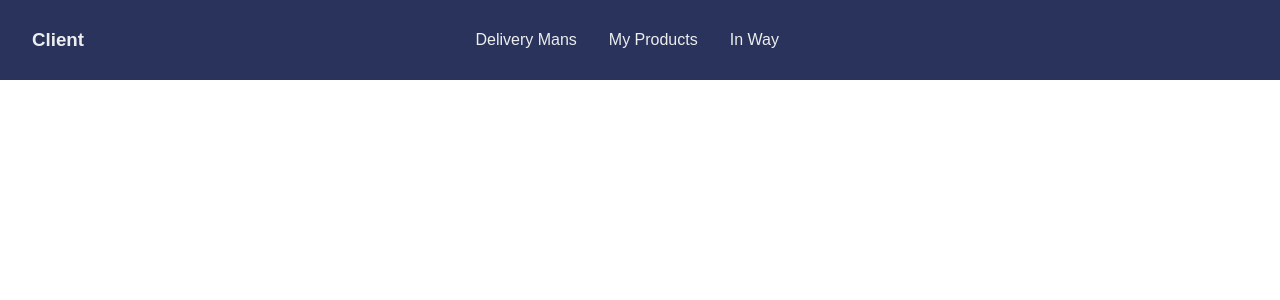
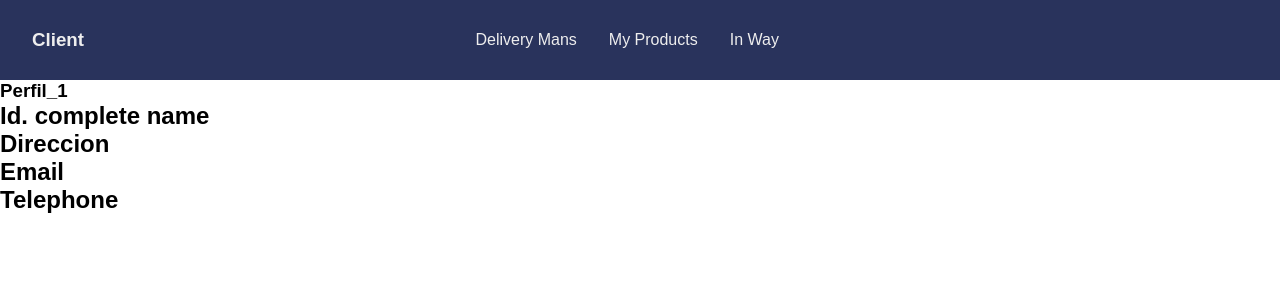
Before and after one commit to mrHann69/proyecto-curso-www, a React (Create React App) app: page /client in a window 1280 px wide. Shown: the top 300 px of the page. Built offline with nearby package versions, Linux system fonts and the light colour scheme.

Commit message:
intento 2 ruta 0

```diff
--- a/package.json
+++ b/package.json
@@ -3,6 +3,9 @@
   "version": "0.1.0",
   "private": true,
   "dependencies": {
+    "@emotion/react": "^11.11.1",
+    "@emotion/styled": "^11.11.0",
+    "@mui/material": "^5.13.6",
     "@testing-library/jest-dom": "^5.16.5",
     "@testing-library/react": "^13.4.0",
     "@testing-library/user-event": "^13.5.0",
--- a/src/components/client/client.jsx
+++ b/src/components/client/client.jsx
@@ -25,6 +25,16 @@ function Client() {
           <FaBars />
         </button>
       </header>
+      <section>
+
+        <div className="container-info">
+          <h3>Perfil_1</h3>
+          <h2>Id. complete name</h2>
+          <h2>Direccion</h2>
+          <h2>Email</h2>
+          <h2>Telephone</h2>
+        </div>
+      </section>
     </div>
   );
 }
```
Also changed, not shown: 1 other file (tests, documents, lock files or other folders).
